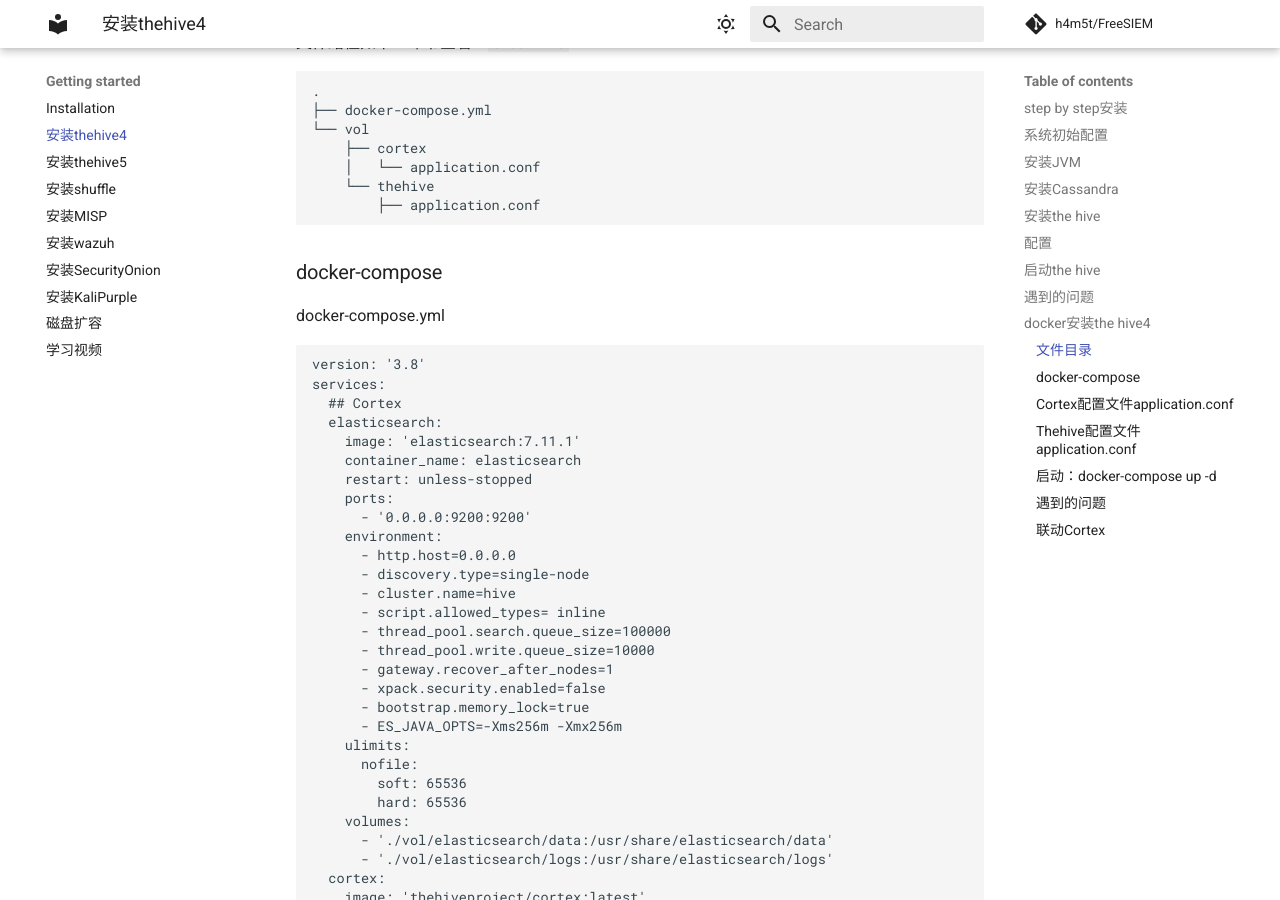
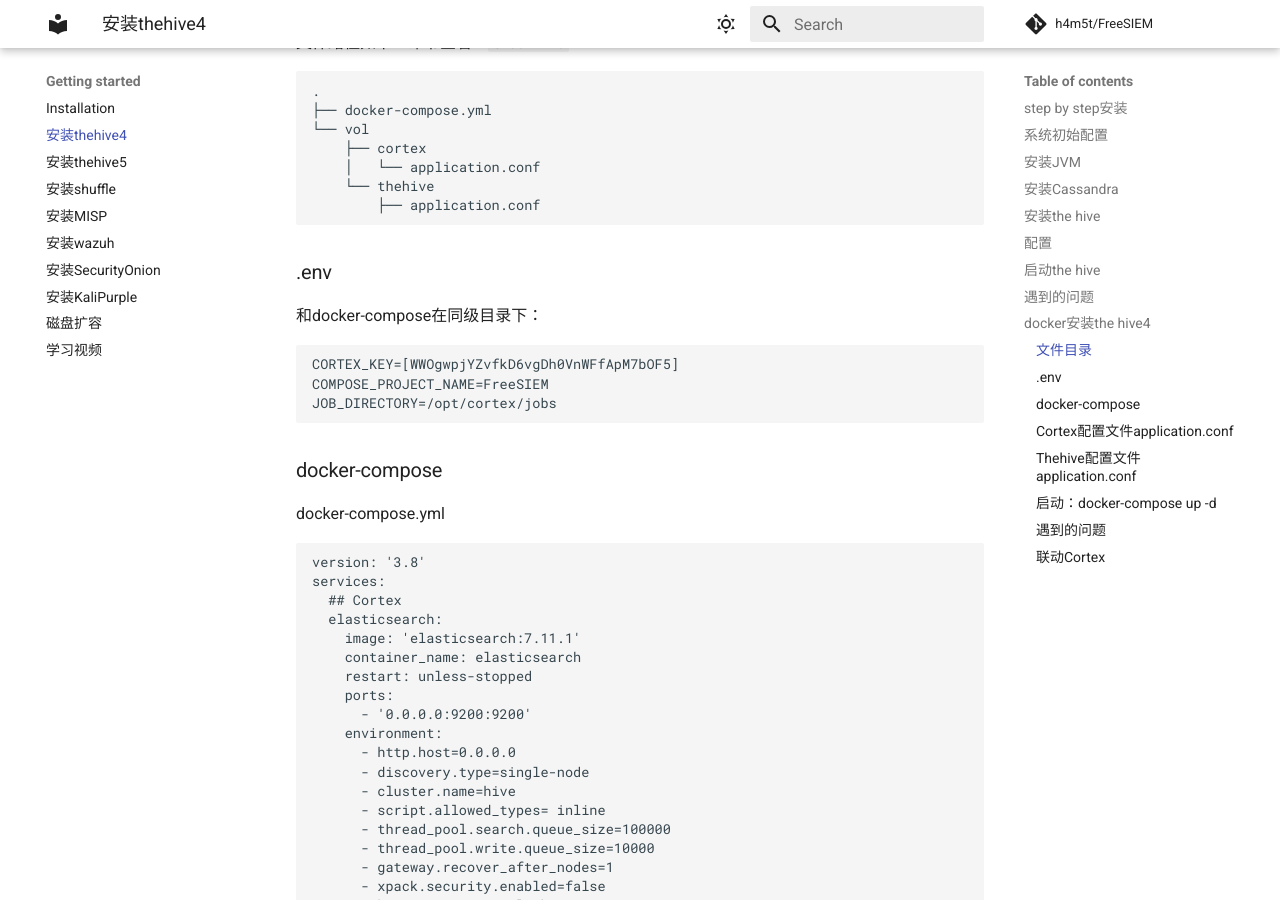
Before and after one commit to h4m5t/FreeSIEM, an MkDocs documentation site: the page built from docs/install_thehive4.md, in a window 1280 px wide and 900 px high, scrolled down 6868 px. Built offline with MkDocs 1.6.1 and Material for MkDocs 9.7.7, drawn with Linux system fonts in a browser that asks for light colours; comment, search, counter and statistics services are not loaded.

Commit message:
Update install_thehive4.md

````diff
--- a/docs/install_thehive4.md
+++ b/docs/install_thehive4.md
@@ -380,6 +380,14 @@
         ├── application.conf
 ```
 
+### .env
+和docker-compose在同级目录下：
+```
+CORTEX_KEY=[WWOgwpjYZvfkD6vgDh0VnWFfApM7bOF5]
+COMPOSE_PROJECT_NAME=FreeSIEM
+JOB_DIRECTORY=/opt/cortex/jobs
+```
+
 ### docker-compose
 docker-compose.yml
 
````
